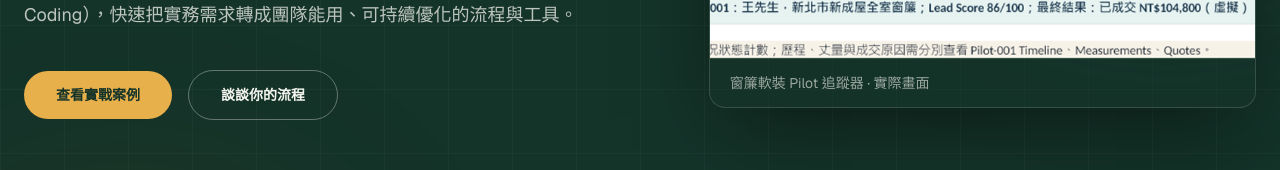
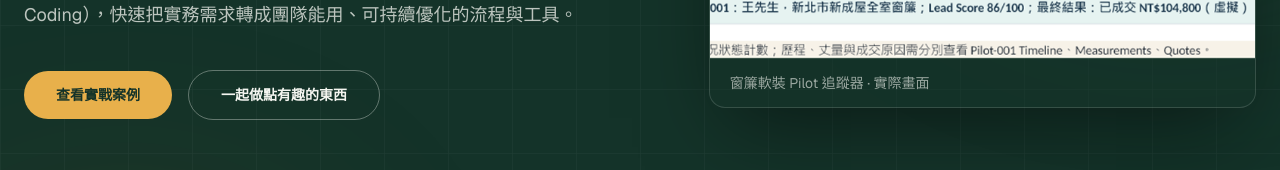
Before and after one commit to apchen1978/pauls-tradecraft, a React (Vite) app: page / in a window 1280 px wide. Shown: the part 496-666 px from the top of the page. Built offline with nearby package versions, Linux system fonts and the light colour scheme.

Commit message:
copy(hero): secondary CTA -> '一起做點有趣的東西' / 'Let's make something fun' (relational invite, gen-Z tone)

```diff
--- a/src/i18n.jsx
+++ b/src/i18n.jsx
@@ -11,7 +11,7 @@ const dict = {
       headlineHighlight: "工具",
       sub: "從詢價、報價、訂單、付款風險到交期跟進；用 AI 協作開發（Vibe Coding），快速把實務需求轉成團隊能用、可持續優化的流程與工具。",
       ctaPrimary: "查看實戰案例",
-      ctaSecondary: "談談你的流程",
+      ctaSecondary: "一起做點有趣的東西",
       imgCaption: "窗簾軟裝 Pilot 追蹤器 · 實際畫面",
       featuredKicker: "Featured business proof",
       featuredHook1: "每張訂單單看都沒問題。",
@@ -161,7 +161,7 @@ const dict = {
       headlineHighlight: "that actually run",
       sub: "From inquiries, quoting, orders, payment risk, to delivery follow-up—AI-assisted development (Vibe Coding) turns operating needs into practical tools your team can use and improve.",
       ctaPrimary: "Explore the work",
-      ctaSecondary: "Discuss your workflow",
+      ctaSecondary: "Let's make something fun",
       imgCaption: "Curtain soft-furnishing pilot tracker · live view",
       featuredKicker: "Featured business proof",
       featuredHook1: "Each order looks manageable.",
```
